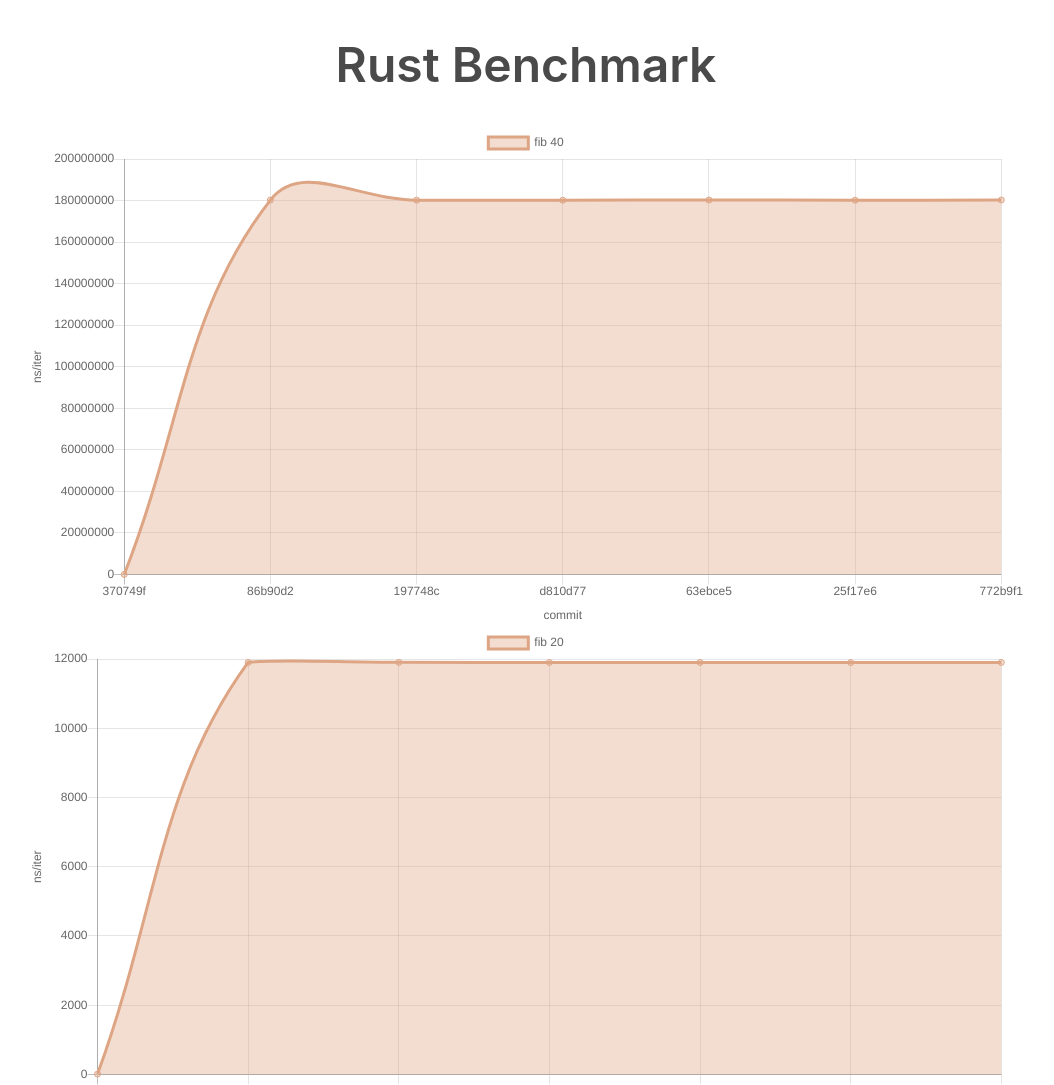
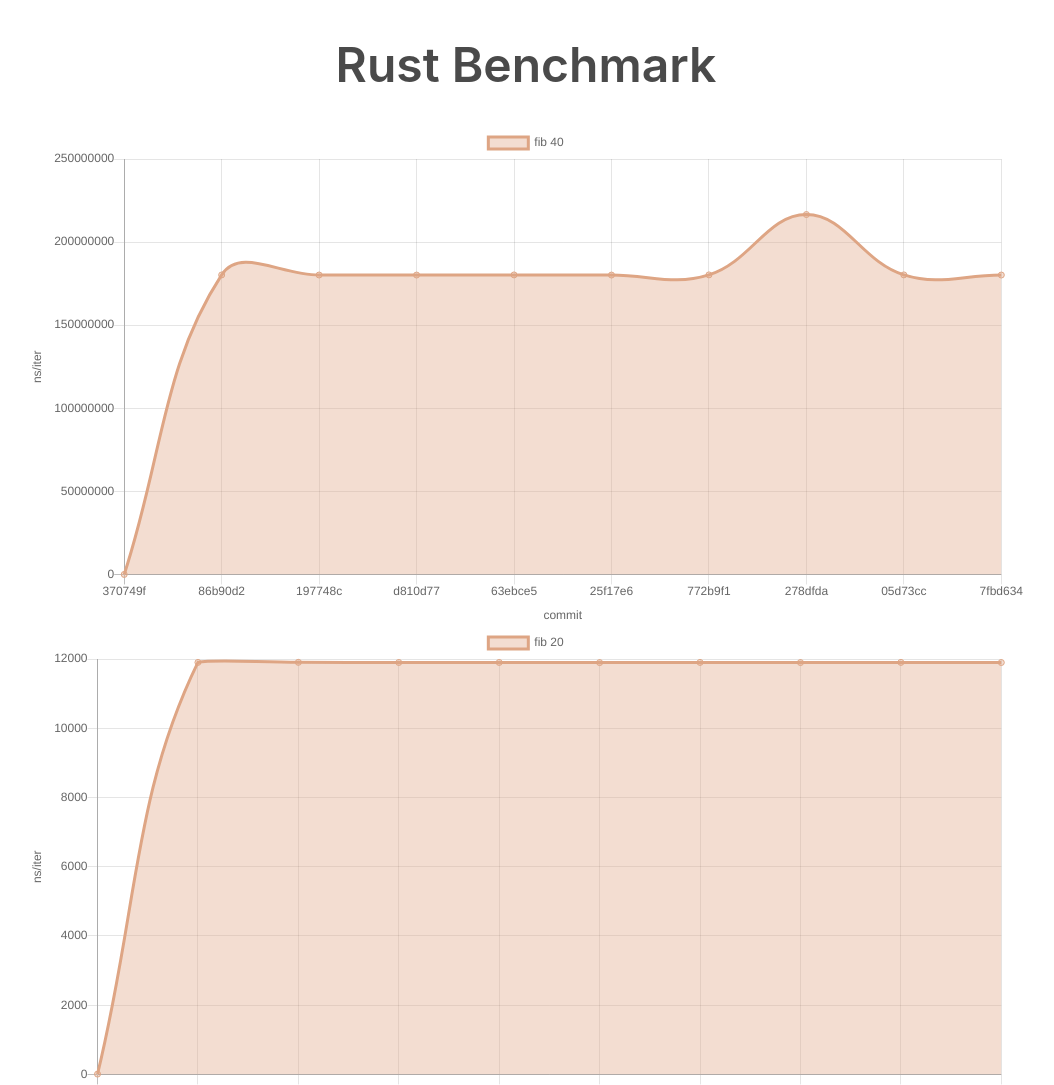
Before and after one commit to brycemines/testing-things, a plain HTML site: page dev/bench/index.html in a window 1280 px wide. Shown: the part 1200-2285 px from the top of the page, without its empty margins (114-1168 px from the left). Drawn offline with nearby package versions, Linux system fonts and the light colour scheme.

Commit message:
deploy: 8f8756b3d387fa9dc7428e8bf481e29eded25790

```diff
--- a/dev/bench/data.js
+++ b/dev/bench/data.js
@@ -1,5 +1,5 @@
 window.BENCHMARK_DATA = {
-  "lastUpdate": 1750957551019,
+  "lastUpdate": 1753218887019,
   "repoUrl": "https://github.com/brycemines/testing-things",
   "entries": {
     "test benchmark": [
@@ -428,6 +428,132 @@
             "unit": "ns/iter"
           }
         ]
+      },
+      {
+        "commit": {
+          "author": {
+            "email": "bryceirving@mines.edu",
+            "name": "brycemines",
+            "username": "brycemines"
+          },
+          "committer": {
+            "email": "bryceirving@mines.edu",
+            "name": "brycemines",
+            "username": "brycemines"
+          },
+          "distinct": true,
+          "id": "278dfdac2c15deb2d44736cfc44c421fa4bd89a7",
+          "message": "fix: previous test did not write the benchmarking results",
+          "timestamp": "2025-07-22T12:01:07-06:00",
+          "tree_id": "f05447c2d88052554c5cbb531ebe82c7544f7bdc",
+          "url": "https://github.com/brycemines/testing-things/commit/278dfdac2c15deb2d44736cfc44c421fa4bd89a7"
+        },
+        "date": 1753207386327,
+        "tool": "cargo",
+        "benches": [
+          {
+            "name": "fib 40",
+            "value": 216579057,
+            "range": "± 8688801",
+            "unit": "ns/iter"
+          },
+          {
+            "name": "fib 20",
+            "value": 11897,
+            "range": "± 15",
+            "unit": "ns/iter"
+          },
+          {
+            "name": "kdam progress bar",
+            "value": 15148,
+            "range": "± 2177",
+            "unit": "ns/iter"
+          }
+        ]
+      },
+      {
+        "commit": {
+          "author": {
+            "email": "bryceirving@mines.edu",
+            "name": "brycemines",
+            "username": "brycemines"
+          },
+          "committer": {
+            "email": "bryceirving@mines.edu",
+            "name": "brycemines",
+            "username": "brycemines"
+          },
+          "distinct": true,
+          "id": "05d73ccb89f3342c63b0bcaa51a2d22e20eb38dd",
+          "message": "test: create a github pages deploying action",
+          "timestamp": "2025-07-22T15:03:17-06:00",
+          "tree_id": "351ba94a61cb4fc4521b0a1fe5d35e0dc7003cb1",
+          "url": "https://github.com/brycemines/testing-things/commit/05d73ccb89f3342c63b0bcaa51a2d22e20eb38dd"
+        },
+        "date": 1753218314425,
+        "tool": "cargo",
+        "benches": [
+          {
+            "name": "fib 40",
+            "value": 180268665,
+            "range": "± 918967",
+            "unit": "ns/iter"
+          },
+          {
+            "name": "fib 20",
+            "value": 11902,
+            "range": "± 87",
+            "unit": "ns/iter"
+          },
+          {
+            "name": "kdam progress bar",
+            "value": 14465,
+            "range": "± 2212",
+            "unit": "ns/iter"
+          }
+        ]
+      },
+      {
+        "commit": {
+          "author": {
+            "email": "bryceirving@mines.edu",
+            "name": "brycemines",
+            "username": "brycemines"
+          },
+          "committer": {
+            "email": "bryceirving@mines.edu",
+            "name": "brycemines",
+            "username": "brycemines"
+          },
+          "distinct": true,
+          "id": "7fbd6344967171d553c56bd4295e3976861434c4",
+          "message": "fix: attempt to fix the previous bug",
+          "timestamp": "2025-07-22T15:12:16-06:00",
+          "tree_id": "ca19816d857747417afd5a341ec64c3cb49ab9e8",
+          "url": "https://github.com/brycemines/testing-things/commit/7fbd6344967171d553c56bd4295e3976861434c4"
+        },
+        "date": 1753218886563,
+        "tool": "cargo",
+        "benches": [
+          {
+            "name": "fib 40",
+            "value": 180170724,
+            "range": "± 949759",
+            "unit": "ns/iter"
+          },
+          {
+            "name": "fib 20",
+            "value": 11898,
+            "range": "± 178",
+            "unit": "ns/iter"
+          },
+          {
+            "name": "kdam progress bar",
+            "value": 14936,
+            "range": "± 1688",
+            "unit": "ns/iter"
+          }
+        ]
       }
     ]
   }
```
Also changed, not shown: index.html (added, +1 -0 lines), dev/bench/index.html (line endings or trailing spaces), 9 other files.
